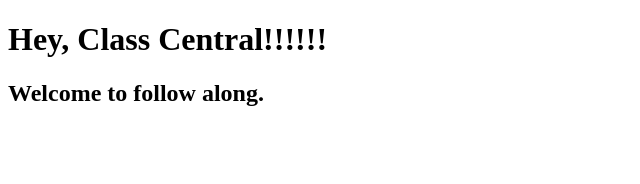
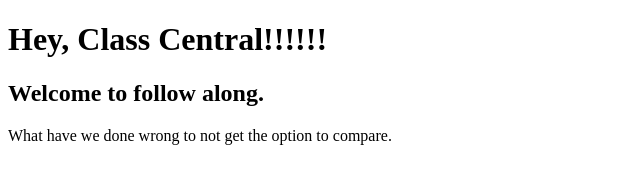
Before and after one commit to Eagle747/github-intro-fCC, a plain HTML site: page index.html in a window 1280 px wide. Shown: the whole page, without its empty margins (0-640 px from the left). Drawn offline with Linux system fonts and the light colour scheme.

Commit message:
added a paragraph

```diff
--- a/index.html
+++ b/index.html
@@ -9,6 +9,8 @@
 <body>
     <h1>Hey, Class Central!!!!!!</h1>
     <h2>Welcome to follow along.</h2>
+    <p>What have we done wrong to not get the option to compare.</p>
+
 
 </body>
 </html>
```
